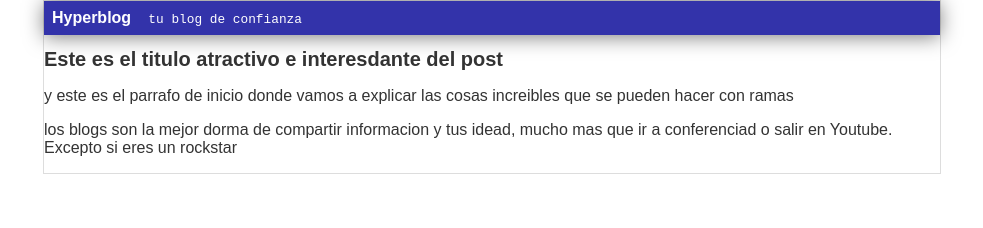
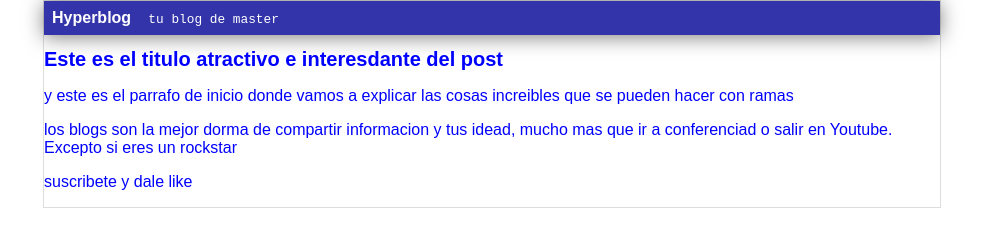
Before and after one commit to jhonatansl93/hyperblog, a plain HTML site: page index.html in a window 1280 px wide. Shown: the whole page, without its empty margins (148-1131 px from the left). Drawn offline with Linux system fonts and the light colour scheme.

Commit message:
modificacion de cabecera y color de fuente y agregue subs

```diff
--- a/css/slyles.css
+++ b/css/slyles.css
@@ -1,6 +1,6 @@
 body
 {
-    color: #333;
+    color: blue;
     text-align: left;
     font-family: Arial, Helvetica, sans-serif;
     font-size: 16px;
--- a/index.html
+++ b/index.html
@@ -11,12 +11,13 @@
     <div id="container">
         <div id="cabecera">
             Hyperblog
-            <samp id="tagline">tu blog de confianza</samp>
+            <samp id="tagline">tu blog de master</samp>
         </div>
         <div id="post">
             <h1>Este es el titulo atractivo e interesdante del post</h1>
             <p>y este es el parrafo de inicio donde vamos a explicar las cosas increibles que se pueden hacer con ramas</p>
             <p>los blogs son la mejor dorma de compartir informacion y tus idead, mucho mas que ir a conferenciad o salir en Youtube. Excepto si eres un rockstar</p>
+            <p>suscribete y dale like</p>
         </div>
     </div>
 </body>
```
